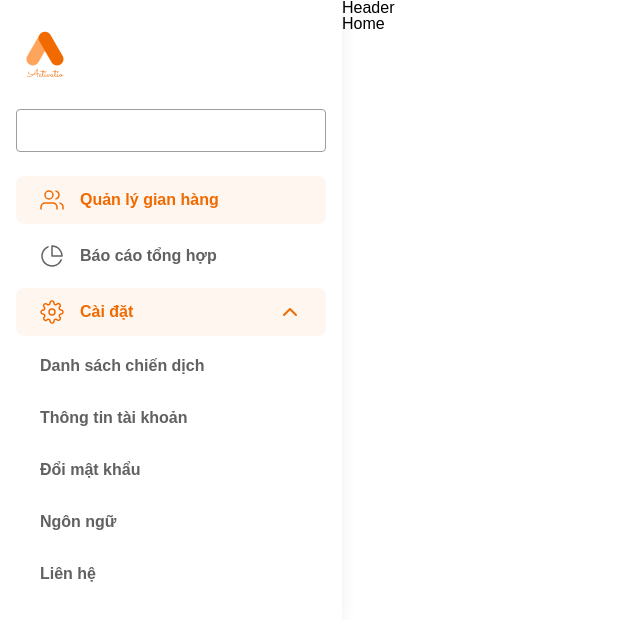
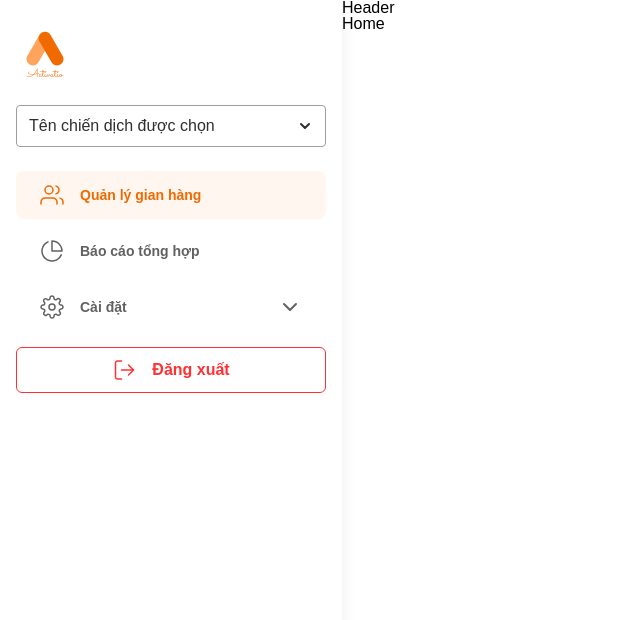
Before and after one commit to TranThenhan/Mplify_Activation, a React (Create React App) app in the folder client/: page / in a window 1280 px wide. Shown: the top 620 px of the page, without its empty margins (0-640 px from the left). Built offline with nearby package versions, Linux system fonts and the light colour scheme; a web font is replaced by a local one.

Commit message:
create select component, update sidebar

```diff
--- a/client/src/components/Button/Button.module.scss
+++ b/client/src/components/Button/Button.module.scss
@@ -6,6 +6,7 @@
     border-radius: 6px;
     background-color: white;
     cursor: pointer;
+    width: 100%;
     min-width: 30px;
     min-height: 30px;
     font-family: 'Quicksand', sans-serif;
--- a/client/src/components/GlobalStyles/GlobalStyles.scss
+++ b/client/src/components/GlobalStyles/GlobalStyles.scss
@@ -59,6 +59,7 @@ body {
 
 input,
 button,
+select,
 [tabindex] {
     outline: none;
     border: none;
--- a/client/src/components/Icon/index.js
+++ b/client/src/components/Icon/index.js
@@ -1,8 +1,8 @@
-export const Icon = ({ width = '2.4rem', height = '2.4rem' }) => (
+export const LogoutIcon = () => (
     <svg
         style={{ display: 'block' }}
-        width={width}
-        height={height}
+        width="2.4rem"
+        height="2.4rem"
         viewBox="0 0 24 24"
         fill="none"
         xmlns="http://www.w3.org/2000/svg"
@@ -25,11 +25,11 @@ export const Icon = ({ width = '2.4rem', height = '2.4rem' }) => (
     </svg>
 );
 
-export const BackIcon = ({ width = '2.4rem', height = '2.4rem' }) => (
+export const BackIcon = () => (
     <svg
         style={{ display: 'block' }}
-        width={width}
-        height={height}
+        width="2.4rem"
+        height="2.4rem"
         viewBox="0 0 24 24"
         fill="none"
         xmlns="http://www.w3.org/2000/svg"
@@ -167,3 +167,33 @@ export const ChevronUpIcon = () => (
         <path d="M18 15L12 9L6 15" stroke="currentColor" strokeWidth="2" strokeLinecap="round" strokeLinejoin="round" />
     </svg>
 );
+
+export const ChevronDownIcon = () => (
+    <svg
+        style={{ display: 'block' }}
+        width="24"
+        height="24"
+        viewBox="0 0 24 24"
+        fill="none"
+        xmlns="http://www.w3.org/2000/svg"
+    >
+        <path d="M6 9L12 15L18 9" stroke="currentColor" strokeWidth="2" strokeLinecap="round" strokeLinejoin="round" />
+    </svg>
+);
+
+export const ChevronDownIcon16 = () => (
+    <svg width="16" height="16" viewBox="0 0 16 16" fill="none" xmlns="http://www.w3.org/2000/svg">
+        <path d="M4 6L8 10L12 6" stroke="currentColor" strokeWidth="2" strokeLinecap="round" strokeLinejoin="round" />
+    </svg>
+);
+
+export const NoIcon = () => (
+    <svg
+        style={{ display: 'block' }}
+        width="24"
+        height="24"
+        viewBox="0 0 24 24"
+        fill="none"
+        xmlns="http://www.w3.org/2000/svg"
+    ></svg>
+);
--- a/client/src/components/Input/Input.js
+++ b/client/src/components/Input/Input.js
@@ -8,11 +8,15 @@ function Input({ title, className, leftIcon, rightIcon, errorMessage = '', ...pr
 
     return (
         <div className={cx('wrapper', { [className]: className })}>
-            <span className={cx('title')}>{title}</span>
+            {title && <span className={cx('title')}>{title}</span>}
             <div className={cx('input-wrapper', { [errorOutline]: errorMessage })}>
                 {leftIcon && <span className={cx('icon')}>{leftIcon.icon}</span>}
                 <input {...props} />
-                {rightIcon && <span onClick={rightIcon.onClick} className={cx('icon')}>{rightIcon.icon}</span>}
+                {rightIcon && (
+                    <span onClick={rightIcon.onClick} className={cx('icon')}>
+                        {rightIcon.icon}
+                    </span>
+                )}
             </div>
             {errorMessage && <span className={cx('error')}>{errorMessage}</span>}
         </div>
--- /dev/null
+++ b/client/src/components/Option/Option.js
@@ -0,0 +1,13 @@
+import classNames from 'classnames/bind';
+import styles from './Option.module.scss';
+
+const cx = classNames.bind(styles);
+
+function Option({ children, ...props }) {
+
+    return (
+       <div {...props} className={cx('option')}>{children}</div>
+    );
+}
+
+export default Option;
--- /dev/null
+++ b/client/src/components/Option/Option.module.scss
@@ -0,0 +1,16 @@
+.option {
+    display: flex;
+    align-items: center;
+    width: 100%;
+    height: 42px;
+    padding: 0px 12px;
+    font-weight: 400;
+    font-size: 16px;
+    line-height: 20px;
+    border-radius: 4px;
+
+    &:hover {
+        background-color: var(--primary-soft);
+        color: var(--primary-dark);
+    }
+}
--- /dev/null
+++ b/client/src/components/Option/index.js
@@ -0,0 +1 @@
+export {default} from './Option';
--- /dev/null
+++ b/client/src/components/Select/Select.js
@@ -0,0 +1,26 @@
+import classNames from 'classnames/bind';
+import { useState, useEffect } from 'react';
+import { ChevronDownIcon16 } from '../Icon';
+import styles from './Select.module.scss';
+
+const cx = classNames.bind(styles);
+
+function Select({ value, hideOptions, children, ...props }) {
+    const [show, setShow] = useState(false);
+    useEffect(() => {
+        setShow(false);
+    }, [hideOptions]);
+
+    return (
+        <div className={cx('wrapper')}>
+            <div className={cx('inner')} onBlur={() => setShow(false)} tabIndex={0}>
+                <div className={cx('select')} onClick={() => setShow(!show)}>
+                    {value || 'Tên chiến dịch được chọn'}
+                    <ChevronDownIcon16 />
+                </div>
+                {show && <div className={cx('wrapper-options')}>{children}</div>}
+            </div>
+        </div>
+    );
+}
+export default Select;
--- /dev/null
+++ b/client/src/components/Select/Select.module.scss
@@ -0,0 +1,34 @@
+.wrapper{
+    position: relative;
+    width: 100%;
+    height: 42px;
+}
+
+.inner {
+    position: absolute;
+    right: 0;
+    left: 0;
+    top: 0;
+}
+
+.select {
+    display: flex;
+    align-items: center;
+    justify-content: space-between;
+    width: 100%;
+    height: 42px;
+    border: 1px solid #9e9e9e;
+    color: var(--gray-800);
+    border-radius: 4px;
+    padding: 0px 12px;
+    font-weight: 400;
+    font-size: 1.6rem;
+    line-height: 2rem;
+}
+
+.wrapper-options {
+    margin-top: 6px;
+    border: 1px solid #9e9e9e;
+    background-color: var(--white);
+    border-radius: 4px;
+}
--- /dev/null
+++ b/client/src/components/Select/index.js
@@ -0,0 +1 @@
+export {default} from './Select';
--- a/client/src/layouts/MainLayout/components/Sidebar/Sidebar.js
+++ b/client/src/layouts/MainLayout/components/Sidebar/Sidebar.js
@@ -1,20 +1,43 @@
 import classNames from 'classnames/bind';
+import { useState } from 'react';
 import styles from './Sidebar.module.scss';
 import images from '~/assests/images';
-import Input from '~/components/Input';
 import Button from '~/components/Button';
-import { ChartPieIcon, UserGroupIcon, GearIcon, ChevronUpIcon } from '~/components/Icon';
+import {
+    ChartPieIcon,
+    UserGroupIcon,
+    GearIcon,
+    ChevronUpIcon,
+    NoIcon,
+    LogoutIcon,
+    ChevronDownIcon,
+} from '~/components/Icon';
+import Select from '~/components/Select';
+import Option from '~/components/Option';
 
 const cx = classNames.bind(styles);
 
 function Sidebar() {
+    const [toggleCollapse, setToggleCollapse] = useState(false);
+
+    const [selectValue, setSelectValue] = useState('');
+    const [hideOptions, setHideOptions] = useState(false);
+    const handleSelect = (e) => {
+        setSelectValue(e.target.textContent);
+        setHideOptions(!hideOptions)
+    };
+
     return (
         <aside className={cx('wrapper')}>
             <div className={cx('logo')}>
                 <img srcSet={`${images.logoDesktop} 2x`} alt="logo" />
             </div>
             <div className={cx('main')}>
-                <Input className={cx('select')} />
+                <Select hideOptions={hideOptions} value={selectValue}>
+                    <Option onClick={handleSelect}>Chien dich A</Option>
+                    <Option onClick={handleSelect}>Chien dich B</Option>
+                    <Option onClick={handleSelect}>Chien dich C</Option>
+                </Select>
                 <div className={cx('menu')}>
                     <Button className={cx('menu-item', { active: true })} leftIcon={<UserGroupIcon />} to="/register">
                         Quản lý gian hàng
@@ -23,19 +46,46 @@ function Sidebar() {
                         Báo cáo tổng hợp
                     </Button>
                     <Button
-                        className={cx('menu-item', { active: true })}
+                        className={cx('menu-item')}
                         leftIcon={<GearIcon />}
-                        rightIcon={<ChevronUpIcon />}
-                        to="/register"
+                        rightIcon={toggleCollapse === true ? <ChevronUpIcon /> : <ChevronDownIcon />}
+                        onClick={() => setToggleCollapse(!toggleCollapse)}
                     >
                         Cài đặt
                     </Button>
-                    <Button className={cx('menu-item')} to='/register'>Danh sách chiến dịch</Button>
-                    <Button className={cx('menu-item')} to='/register'>Thông tin tài khoản</Button>
-                    <Button className={cx('menu-item')} to='/register'>Đổi mật khẩu</Button>
-                    <Button className={cx('menu-item')} to='/register'>Ngôn ngữ</Button>
-                    <Button className={cx('menu-item')} to='/register'>Liên hệ</Button>
+                    {toggleCollapse && (
+                        <div className={cx('collapse')}>
+                            <Button
+                                className={cx('collapse-item', { active: true })}
+                                leftIcon={<NoIcon />}
+                                to="/register"
+                            >
+                                Danh sách chiến dịch
+                            </Button>
+                            <Button className={cx('collapse-item')} leftIcon={<NoIcon />} to="/register">
+                                Thông tin tài khoản
+                            </Button>
+                            <Button className={cx('collapse-item')} leftIcon={<NoIcon />} to="/register">
+                                Đổi mật khẩu
+                            </Button>
+                            <Button
+                                className={cx('collapse-item')}
+                                leftIcon={<NoIcon />}
+                                rightIcon={<span className={cx('language')}>Tiếng Việt</span>}
+                                to="/register"
+                            >
+                                Ngôn ngữ
+                            </Button>
+                            <Button className={cx('collapse-item')} leftIcon={<NoIcon />} to="/register">
+                                Liên hệ
+                            </Button>
+                        </div>
+                    )}
                 </div>
+
+                <Button className={cx('logout-btn')} leftIcon={<LogoutIcon />} secondaryError>
+                    Đăng xuất
+                </Button>
             </div>
         </aside>
     );
--- a/client/src/layouts/MainLayout/components/Sidebar/Sidebar.module.scss
+++ b/client/src/layouts/MainLayout/components/Sidebar/Sidebar.module.scss
@@ -1,9 +1,10 @@
 .wrapper {
     max-width: 342px;
     width: 342px;
+    height: 100vh;
     padding: 10px 0;
     box-shadow: 1px 4px 15px rgba(0, 0, 0, 0.06);
-    height: 100%
+    // box-shadow: 9px 0 15px -9px rgba(0, 0, 0, 0.06);
 }
 .main {
     padding: 0 16px;
@@ -13,21 +14,42 @@
     margin-top: 24px;
     margin-bottom: 16px;
     .menu-item {
-        width: 100%;
-        justify-content: flex-start;
+        text-align: left;
         padding-left: 24px;
         padding-right: 24px;
         border-radius: 8px;
         color: var(--gray-600);
-        &.active {
-            color: var(--primary-dark);
-            background-color: var(--primary-soft);
-        }
+        font-size: 1.4rem;
+    }
+
+    .menu-item + .menu-item {
+        margin-top: 8px;
+    }
+
+    .language {
+        color: var(--gray-400);
+    }
+
+    .collapse-item {
+        height: 42px;
+        padding-left: 24px;
+        padding-right: 24px;
+        border-radius: 8px;
+        color: var(--gray-600);
+        font-size: 1.4rem;
+    }
+
+    .active {
+        color: var(--primary-dark);
+        background-color: var(--primary-soft);
     }
 }
 
-.menu-item + .menu-item {
-    margin-top: 8px;
+.logout-btn {
+    height: 46px;
+    span + span {
+        flex: none;
+    }
 }
 
 .select {
```
